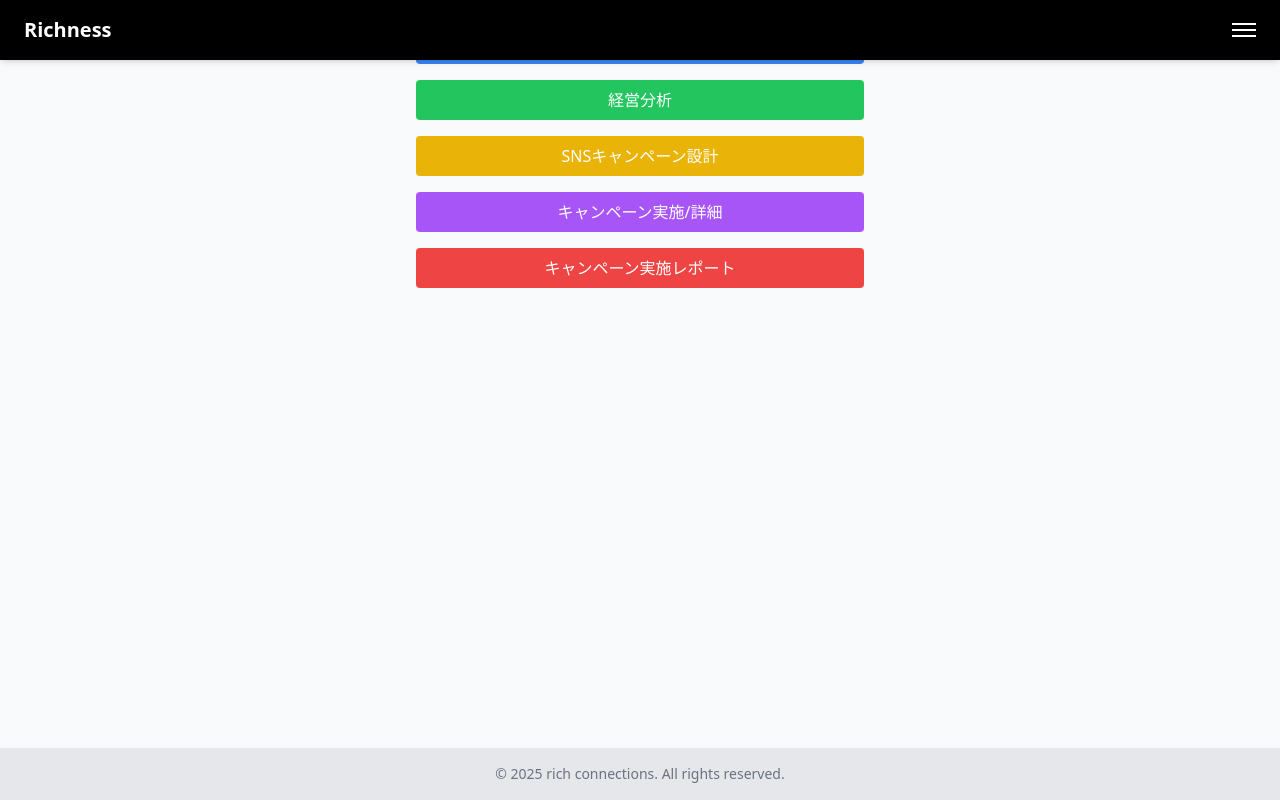
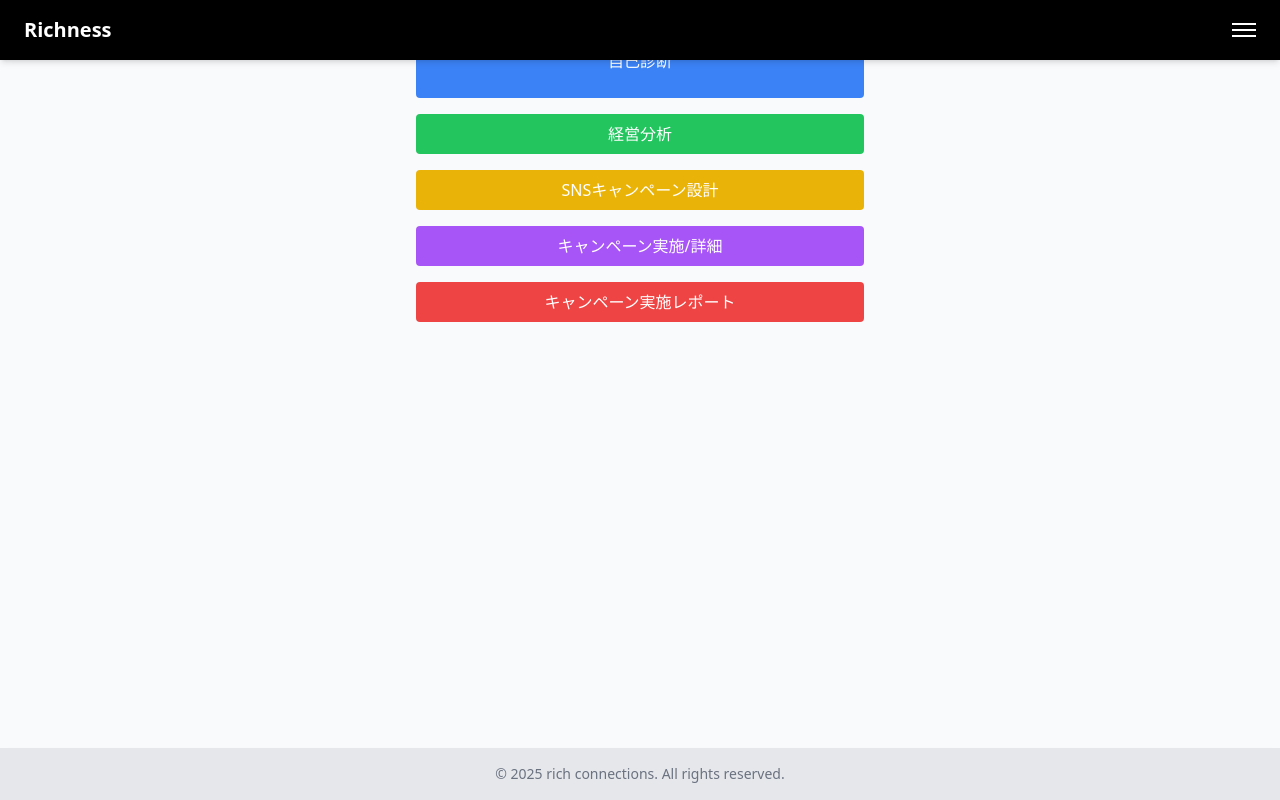
Before and after one commit to teishito/step4-richconnections-front, a Next.js app: page /dashboard in a window 1280 px wide. Built offline with nearby package versions, Linux system fonts and the light colour scheme.

Commit message:
Update DashboardMenu.jsx

```diff
--- a/components/DashboardMenu.jsx
+++ b/components/DashboardMenu.jsx
@@ -11,7 +11,7 @@ export default function DashboardMenu() {
 
   return (
     <div className="space-y-4 w-full max-w-md">
-      <button className="w-full bg-blue-500 text-white py-2 rounded" onClick={() => handleNavigate("/diagnosis")}>自己診断</button>
+      <button className="w-full bg-blue-500 text-white py-2 rounded" onClick={() => handleNavigate("/diagnosis")} style={{ padding: "25px" }}>自己診断</button>
       <button className="w-full bg-green-500 text-white py-2 rounded">経営分析</button>
       <button className="w-full bg-yellow-500 text-white py-2 rounded">SNSキャンペーン設計</button>
       <button className="w-full bg-purple-500 text-white py-2 rounded">キャンペーン実施/詳細</button>
```
